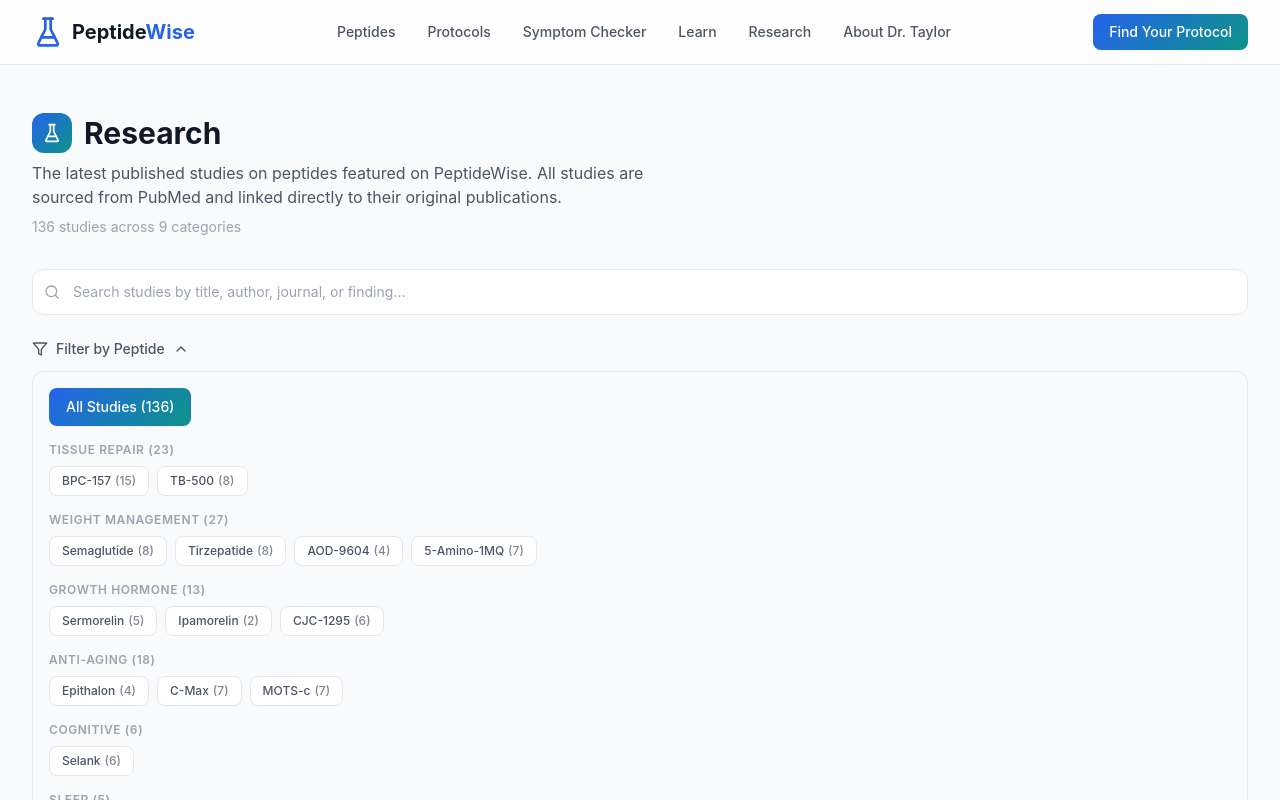
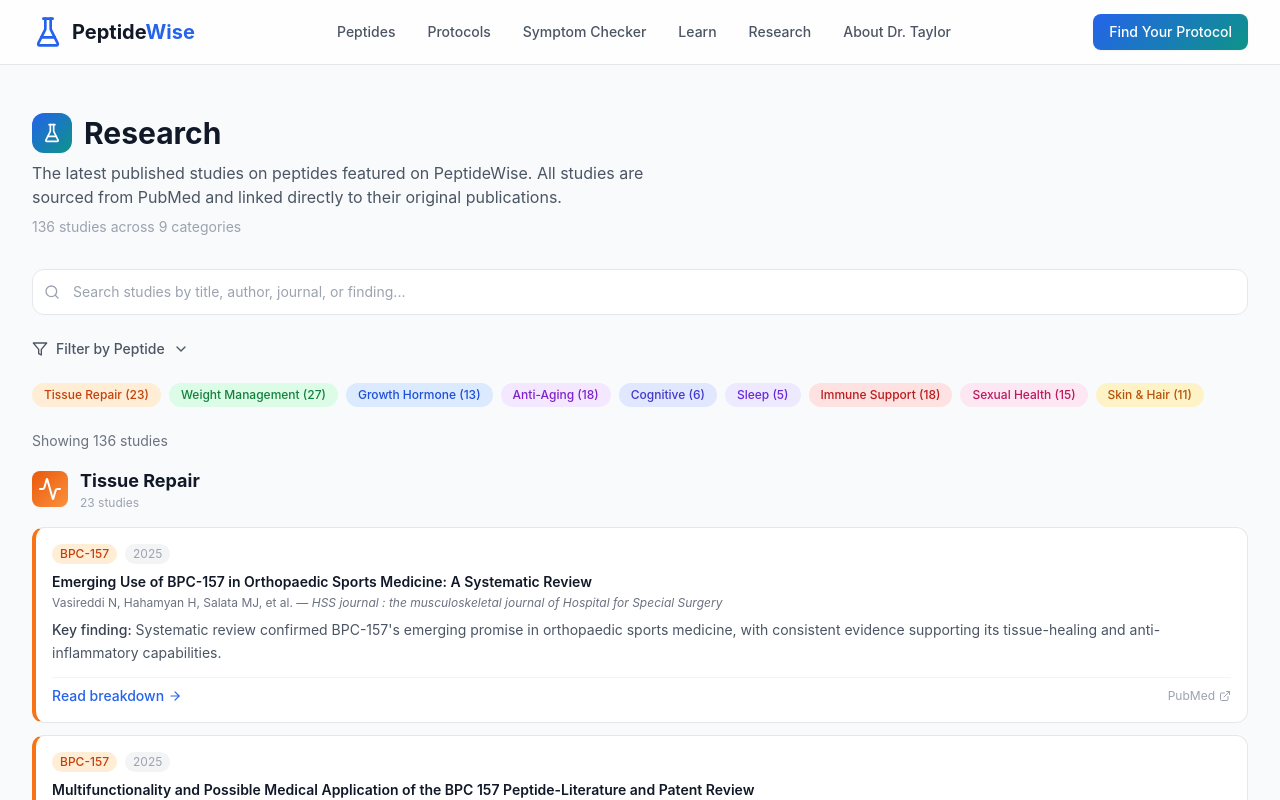
Before and after one commit to mattbrice-hub/peptidewise, a Next.js app: page /research in a window 1280 px wide. Shown: the top 800 px of the page. Built offline with nearby package versions, Linux system fonts and the light colour scheme.

Commit message:
Collapse filter panel by default on research page
Co-Authored-By: Claude Opus 4.6 (1M context) <noreply@anthropic.com>

```diff
--- a/src/app/research/page.tsx
+++ b/src/app/research/page.tsx
@@ -102,7 +102,7 @@ function extractYear(pubDate: string): string {
 export default function ResearchPage() {
   const [activeFilter, setActiveFilter] = useState("all");
   const [searchQuery, setSearchQuery] = useState("");
-  const [showFilters, setShowFilters] = useState(true);
+  const [showFilters, setShowFilters] = useState(false);
 
   const filteredStudies = useMemo(() => {
     return researchStudies.filter((study) => {
```
